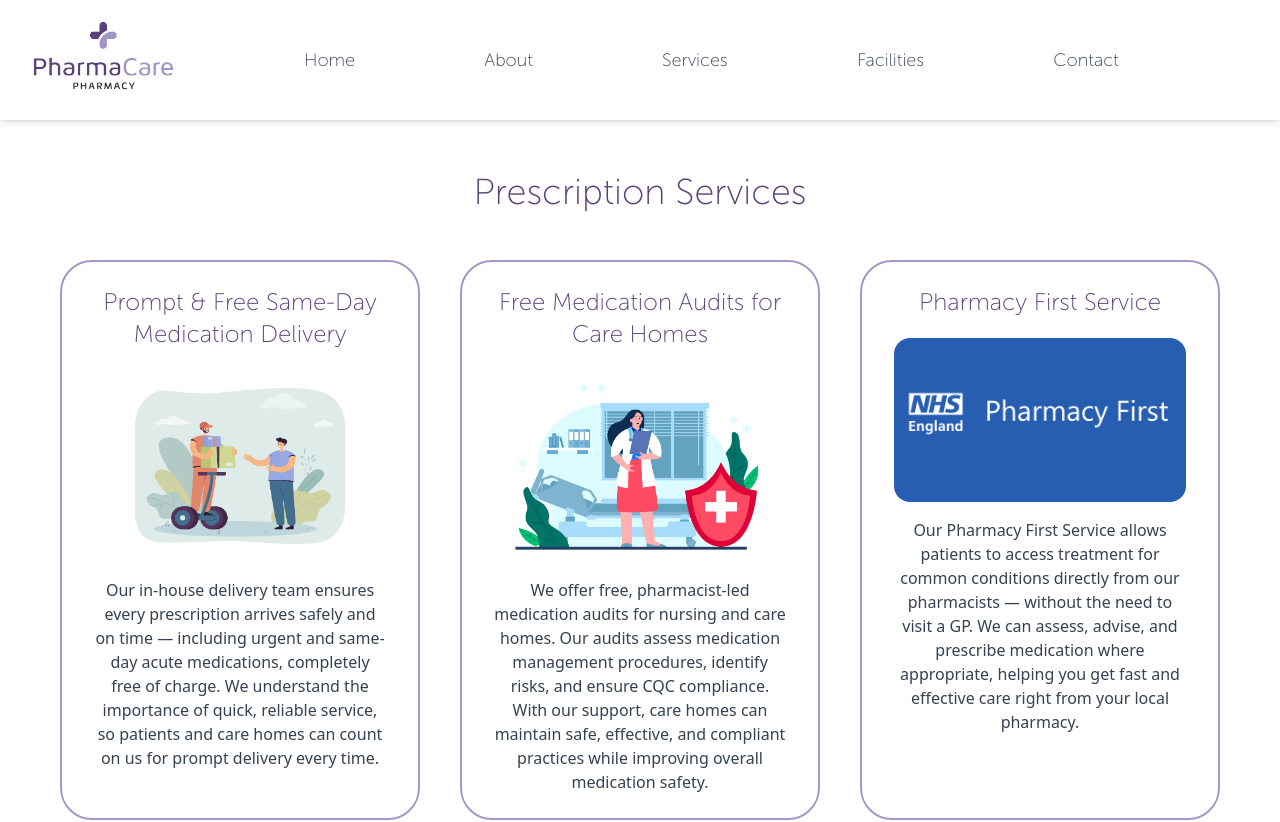
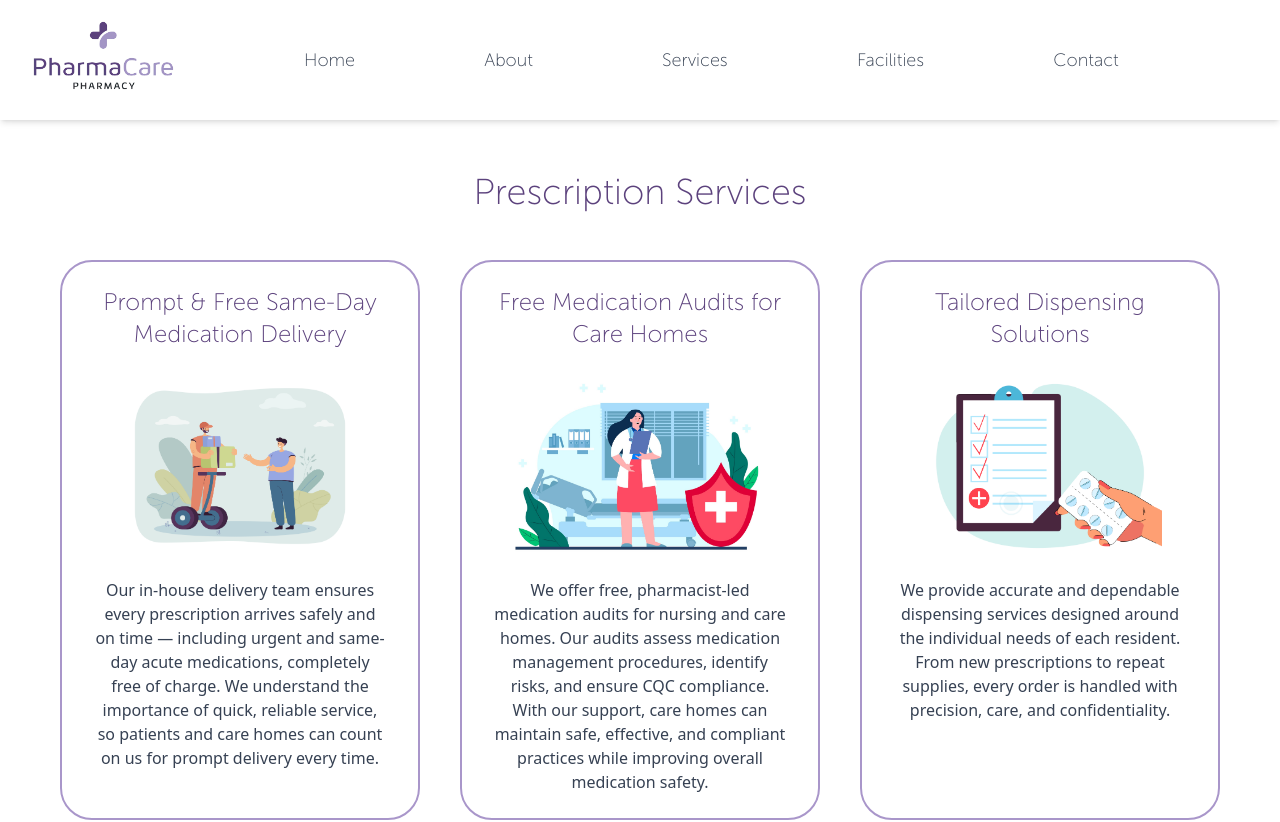
Before and after one commit to arya-lunaris/pharmacare, a React (Vite) app: page /prescription in a window 1280 px wide. Shown: the top 822 px of the page. Built offline with nearby package versions, Linux system fonts and the light colour scheme.

Commit message:
updated learn more button to redirect to services

```diff
--- a/src/pages/Home.jsx
+++ b/src/pages/Home.jsx
@@ -140,7 +140,7 @@ function Home() {
       </div>
 
       <button
-        onClick={() => navigate('/about')}
+        onClick={() => navigate('/services')}
         className="px-6 py-3 bg-[#A996CA] text-white font-normal rounded-full transition-all cursor-pointer hover:ring-2 hover:ring-[#A996CA] hover:ring-offset-2 hover:ring-offset-white relative"
         style={{ ...getTransitionStyle(buttonDelay), top: '-20px' }}
       >
--- a/src/pages/PrescriptionServices.jsx
+++ b/src/pages/PrescriptionServices.jsx
@@ -16,17 +16,17 @@ const servicesData = [
     details: null,
   },
   {
+    title: 'Tailored Dispensing Solutions',
+    description:
+      'We provide accurate and dependable dispensing services designed around the individual needs of each resident. From new prescriptions to repeat supplies, every order is handled with precision, care, and confidentiality.',
+    image: '/images/dispensing.jpg',
+    details: null,
+  },
+  {
     title: 'Pharmacy First Service',
     description:
       'Our Pharmacy First Service allows patients to access treatment for common conditions directly from our pharmacists — without the need to visit a GP. We can assess, advise, and prescribe medication where appropriate, helping you get fast and effective care right from your local pharmacy.',
     image: '/images/pharmacyfirst.jpg',
-    details: null,
-  },
-  {
-    title: 'Tailored Dispensing Solutions',
-    description:
-      'We provide accurate and dependable dispensing services designed around the individual needs of each resident. From new prescriptions to repeat supplies, every order is handled with precision, care, and confidentiality.',
-    image: '/images/dispensing.jpg',
     details: null,
   },
   {
@@ -114,17 +114,29 @@ export default function PrescriptionServices() {
               boxSizing: 'border-box',
             }}
           >
-            <h2 className="text-2xl font-normal text-[#5C427D]" style={{ marginBottom: service.details ? '1rem' : '1.25rem' }}>
+            <h2
+              className="text-2xl font-normal text-[#5C427D]"
+              style={{
+                marginBottom:
+                  service.title === 'Pharmacy First Service'
+                    ? '2rem'
+                    : service.details
+                    ? '1rem'
+                    : '1.25rem',
+              }}
+            >
               {service.title}
             </h2>
             {service.image && (
               <img
                 src={service.image}
                 alt={service.title}
-                className="mb-4 rounded-3xl object-contain"
+                className={`rounded-3xl object-contain ${
+                  service.title === 'Pharmacy First Service' ? 'mb-10' : 'mb-4'
+                }`}
                 style={{
-                  width: '100%',
-                  maxHeight: 192,
+                  width: service.title === 'Pharmacy First Service' ? '80%' : '100%',
+                  maxHeight: service.title === 'Pharmacy First Service' ? 160 : 192,
                   objectFit: 'contain',
                   borderRadius: '1rem',
                 }}
--- a/src/pages/Services.jsx
+++ b/src/pages/Services.jsx
@@ -38,11 +38,11 @@ function Services() {
         Our Services
       </h1>
 
-      <div className="flex flex-wrap justify-center gap-10 mt-6 w-full max-w-5xl">
+      <div className="grid grid-cols-1 sm:grid-cols-2 lg:grid-cols-3 gap-10 mt-6 w-full max-w-5xl mx-auto">
         {sections.map((section, index) => (
           <div
             key={section.title}
-            className={`bg-[#A996CA] text-white rounded-3xl p-8 flex flex-col justify-between items-center w-90 transition-all duration-500 transform ${
+            className={`bg-[#A996CA] text-white rounded-3xl p-8 flex flex-col justify-between items-center w-full max-w-[320px] transition-all duration-500 transform ${
               loaded ? "opacity-100 translate-y-0" : "opacity-0 translate-y-6"
             }`}
             style={{ transitionDelay: `${300 + index * 100}ms` }}
```
